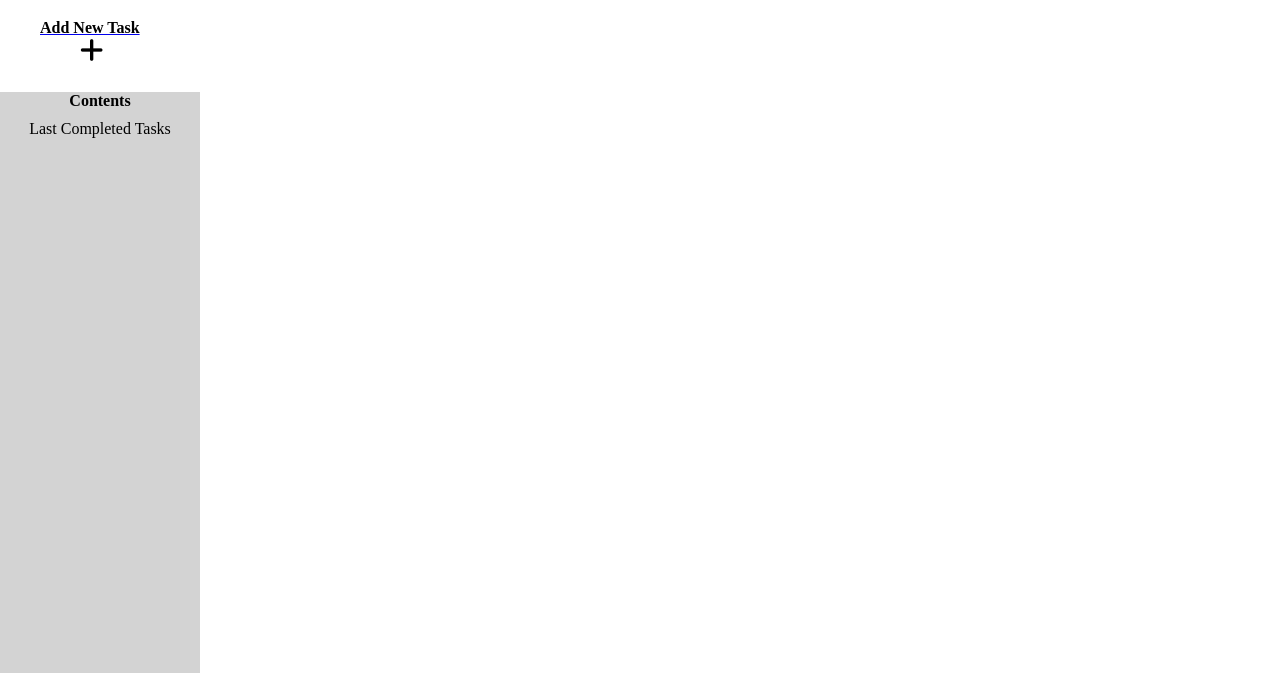
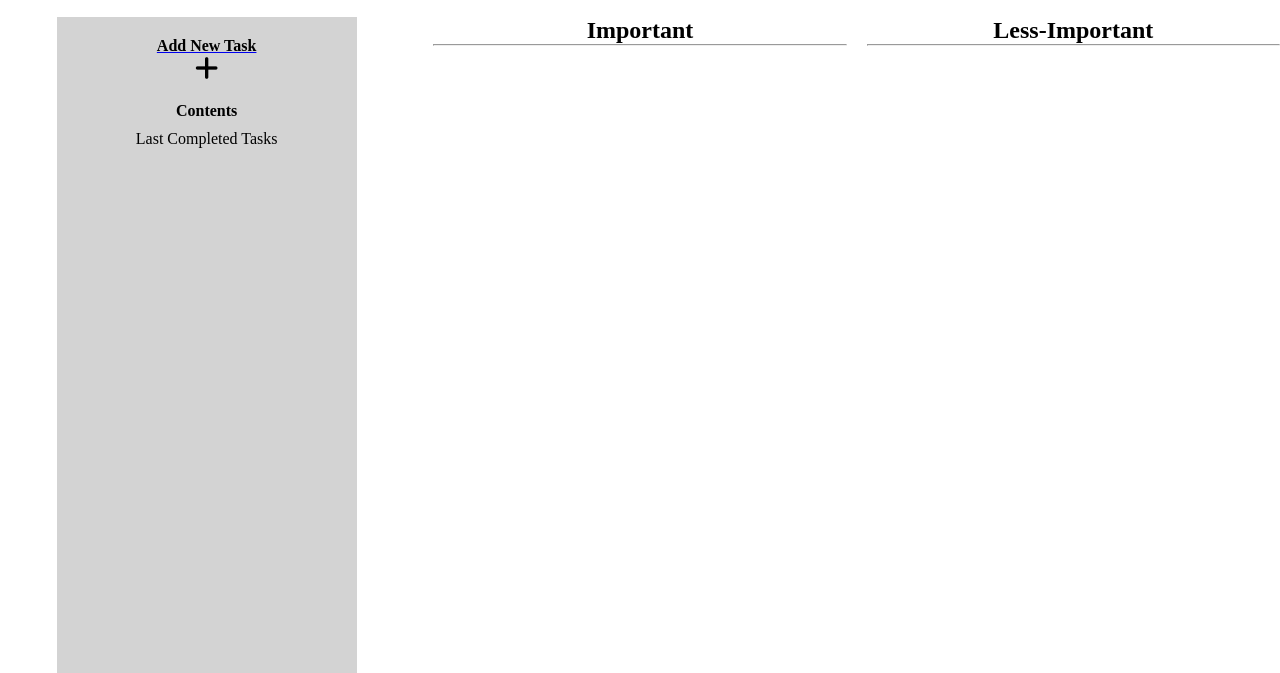
Before and after one commit to Newhookliam/Time-Management, a plain HTML site: page main.html in a window 1280 px wide. Shown: the part 127-800 px from the top of the page. Drawn offline with Linux system fonts and the light colour scheme.

Commit message:
style for the main html

```diff
--- a/app.js
+++ b/app.js
@@ -44,10 +44,12 @@ important.addEventListener('click', function (e) {
     const remove = e.target.nodeName === "LI" && e.target.remove();
     const completeTask = document.querySelector('#contentList');
     const completeLi = document.createElement('LI');
-    completeLi.append(remove);
-    console.log(completeLi.value);
-    completeTask.append(completeLi);
+    completeLi.append(LI);
+    return completeLi.value;
 })
+
+
+
 necessary.addEventListener('click', function (e) {
     const remove = e.target.nodeName === "LI" && e.target.remove();
     const completeTask = document.querySelector('#contentList');
--- a/main.html
+++ b/main.html
@@ -36,12 +36,6 @@
     </nav>
     <!--End of navigation-->
     <!--content left panel-->
-    <section class="newTask">
-        <a href="/">
-        <h4 class="taskNew">Add New Task</h4>
-        <button id="addNewTask"><i class="fa fa-plus fa-2x"></i></button>
-        </a>
-    </section>
     <div id="popup">
         <div class="popupText">
             <form action="/" class="formDetail">
@@ -61,8 +55,14 @@
         </div>
     </div>
     <!--content panel finish-->
-    <section id="Main">
+    <main id="Main">
         <aside id="contentMenu">
+            <section class="newTask">
+                <a href="/">
+                    <h4 class="taskNew">Add New Task</h4>
+                    <button id="addNewTask"><i class="fa fa-plus fa-2x"></i></button>
+                    </a>
+            </section>
             <div class="contentHeader">
                 <h4>Contents</h4>
                 <p style="padding-top: 10px;">Last Completed Tasks</p>
@@ -73,26 +73,25 @@
                 </ol>
             </div>
         </aside>
-        <hr>
-        <div class="cardSection">
-            <div class="card">
-                <h3>Important</h3>
+        <div>
+            <section class="important">
+                <h2>Important</h2>
                 <hr>
-                <ol id="important">
+                <ul id="important">
 
-                </ol>
-            </div>
+                </ul>
+            </section>
         </div>
-        <div class="cardSection">
-            <div class="card">
-                <h3>Necessary</h3>
+        <div>
+            <section class="lessImportant">
+                <h2>Less-Important</h2>
                 <hr>
-                <ol id="necessary">
+                <ul id="lessImportant">
 
-                </ol>
-            </div>
+                </ul>
+            </section>
         </div>
-    </section>
+    </main>
     <script src="app.js"></script>
 </body>
 </html>
--- a/style.css
+++ b/style.css
@@ -49,10 +49,9 @@ nav {
 
 #contentMenu {
     background-color: lightgray;
-    margin-top: 10px;
-    width: 200px;
+    width: 300px;
     height: 100vh;
-    float: left;
+    justify-self: center;
 }
 
 .contentHeader {
@@ -65,12 +64,12 @@ nav {
     text-align: center;
 }
 
-#important, #necessary {
-    align-items: start;
+.important {
+    text-align: center;
 }
 
-.newTask {
-    width: 200px;
+.lessImportant {
+    text-align: center;
 }
 
 .newTask i {
@@ -98,9 +97,15 @@ nav {
     align-self: center;
 }
 
+section {
+    text-align: center;
+
+}
+
 .newTask {
-    padding-left: 40px;
     margin-top: 20px;
+    margin-bottom: 20px;
+    text-align: center;
 }
 
 .newTask h4 {
@@ -109,9 +114,8 @@ nav {
 }
 
 .newTask button {
-    padding-left: 40px;
     border: none;
-    background-color: white;
+    background-color: lightgrey;
     color: black;
     cursor: pointer;
 }
@@ -126,8 +130,8 @@ nav {
 #popup {
     width: 300px;
     position: relative;
-    top: 100px;
-    left: 30px;
+    top: 150px;
+    left: 100px;
     display: inline-block;
     cursor: pointer;
     padding-bottom: 10px;
@@ -136,7 +140,7 @@ nav {
 #popup .popupText {
     width: 300px;
     visibility: hidden;
-    background-color: lightgray;
+    background-color: rgba(211, 211, 211, 0.321);
     color: #000;
     border-radius: 6px;
     padding: 8px 0;
@@ -167,11 +171,12 @@ nav {
     padding: 0;
   }
 
-  #Main {
+#Main {
     display: grid;
-    grid-template-columns: 3 1fr;
-    gap: 200px;
-  }
+    grid-template-columns: repeat(3, 1fr);
+    column-gap: 20px;
+    grid-auto-flow: column;
+}
 
   .cardSection {
     width: 50%;
@@ -182,7 +187,7 @@ nav {
     display: flex;
     flex-direction: row;
     justify-content: center;
-    align-items: center;
+
   }
 
   .card {
```
